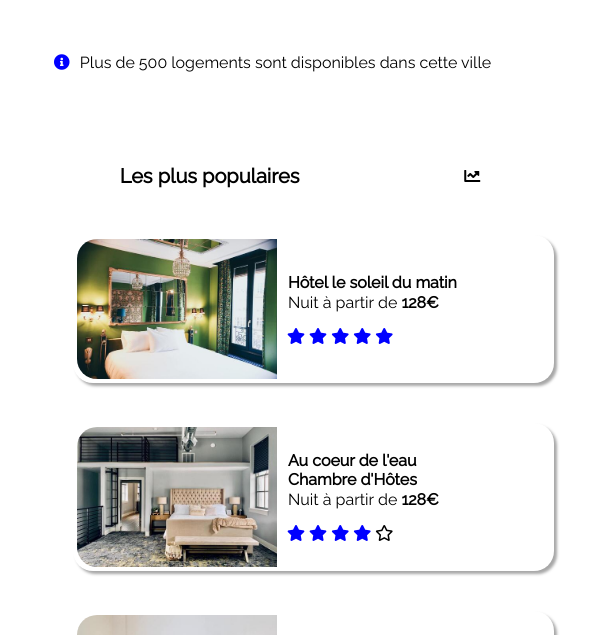
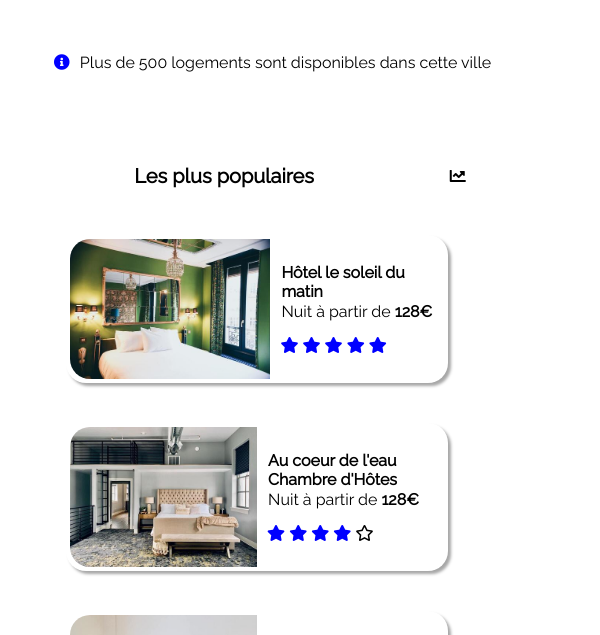
Before and after one commit to UncleYuix/LeMasne_2_12112020, a plain HTML site: page index.html in a window 600 px wide. Shown: the part 593-1228 px from the top of the page. Drawn offline with Linux system fonts and the light colour scheme.

Commit message:
last nav updated

```diff
--- a/style.css
+++ b/style.css
@@ -451,13 +451,15 @@ ul {
   .droite,
   .motel,
   .article2 {
-    width: 90%;
+    width: 80%;
+    margin-left: 100px ;
   }
 
   nav {
     display: flex;
     flex-wrap: wrap;
   }
+
 
   .tourisme {
     margin-left: 10%;
@@ -524,12 +526,10 @@ ul {
   }
 
   .droite {
-    width: 100%;
+ width: 100%;
+margin-left: -100px ;
   }
 
-  .motel {
-
-  }
   .sousmotel {
     width: 180px;
   }
@@ -825,6 +825,7 @@ ul {
   .navrespon,
   .navinscrire {
     font-size: 15px;
+    padding-right: 40px;
   }
 
   .navrespon {
@@ -844,6 +845,10 @@ ul {
     flex-direction: column;
   }
 
+  .tourisme {
+    margin-left: 40px;
+  }
+
   footer {
     width: 120%;
   }
```
